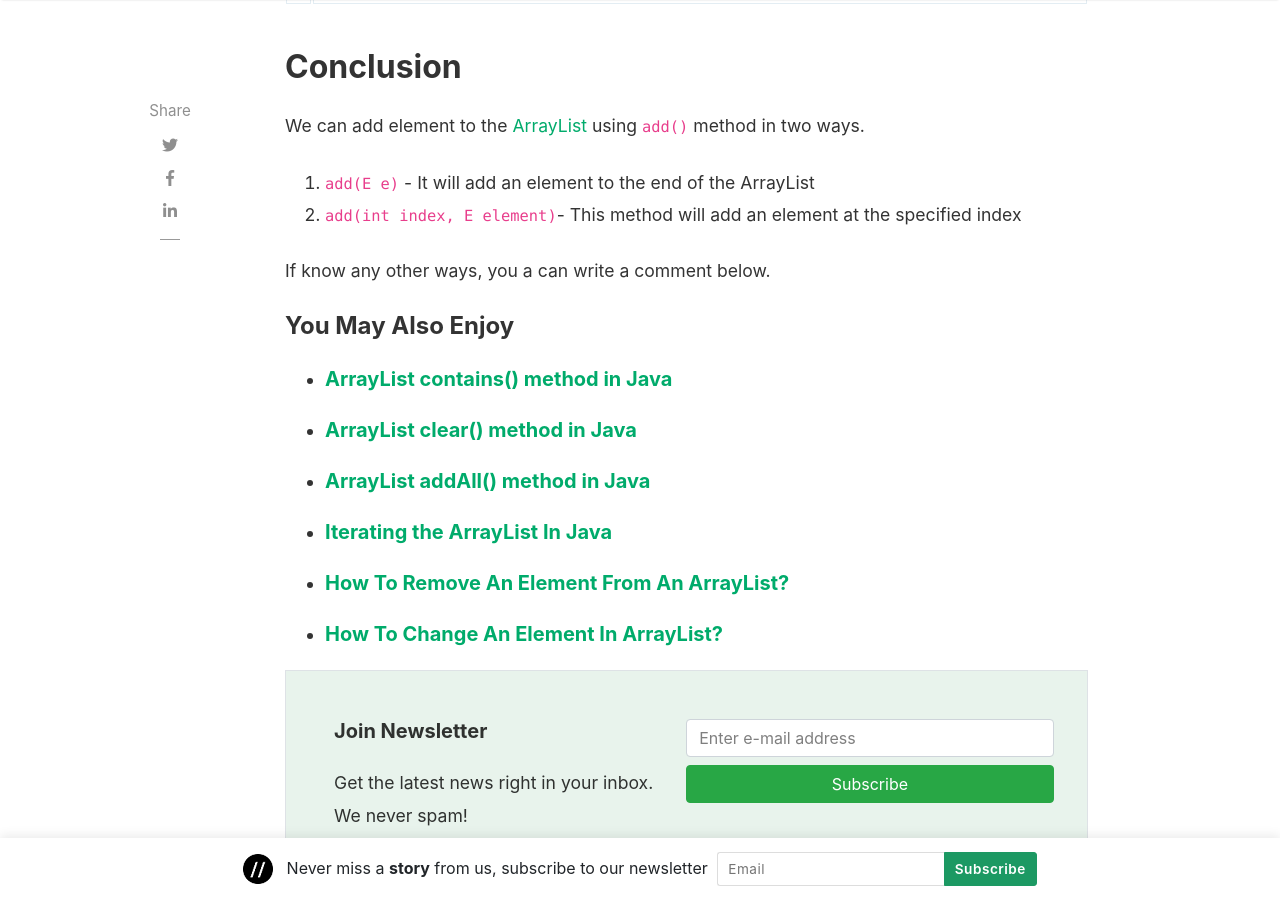
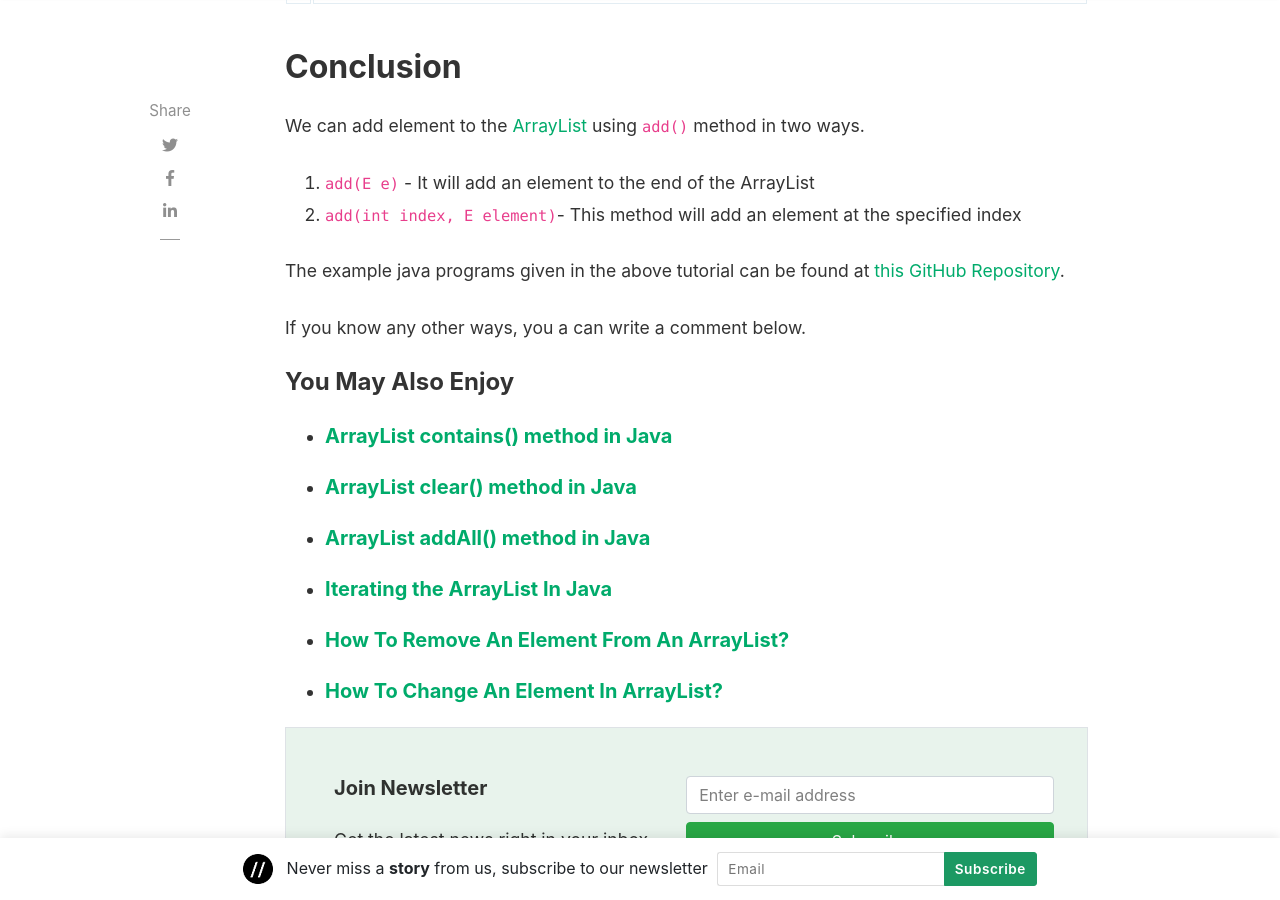
Before and after one commit to coderolls/coderolls-blog, a Jekyll site: the page built from _posts/collections/arraylist/2021-11-27-add-element-in-arraylist.md, in a window 1280 px wide and 900 px high, scrolled down 3176 px. Built offline with Jekyll 4.4.1, drawn with Linux system fonts in a browser that asks for light colours; nearby versions of some CDN libraries; comment, search, counter and statistics services are not loaded.

Commit message:
Add git java programs git repo link to the blogposts

```diff
--- a/_posts/collections/arraylist/2021-11-27-add-element-in-arraylist.md
+++ b/_posts/collections/arraylist/2021-11-27-add-element-in-arraylist.md
@@ -120,4 +120,6 @@ We can add element to the [ArrayList](https://coderolls.com/arraylist-in-java/)
 1. `add(E e)` - It will add an element to the end of the ArrayList
 2. `add(int index, E element)`- This method will add an element at the specified index
 
-If  know any other ways, you a can write a comment below.
+The example java programs given in the above tutorial can be found at [this GitHub Repository](https://github.com/coderolls/blogpost-coding-examples/tree/main/collections/arraylist/add-element-in-arraylist).
+
+If you know any other ways, you a can write a comment below.
```
Also changed, not shown: _posts/collections/arraylist/2021-11-24-arraylist-in-java.md (+2 -0 lines), _posts/collections/arraylist/2021-11-30-change-element-in-arraylist.md (+3 -1 lines), _posts/collections/arraylist/2021-12-02-remove-element-from-arraylist.md (+2 -0 lines), _posts/collections/arraylist/2021-12-04-iterating-the-arraylist-in-java.md (+2 -0 lines).
